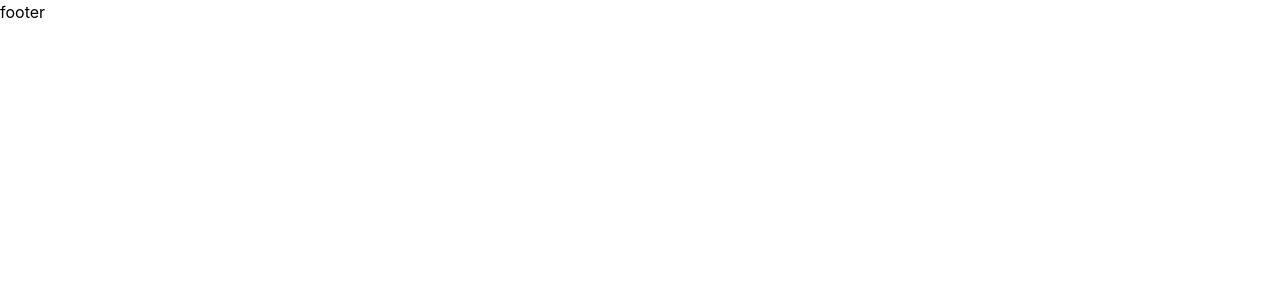
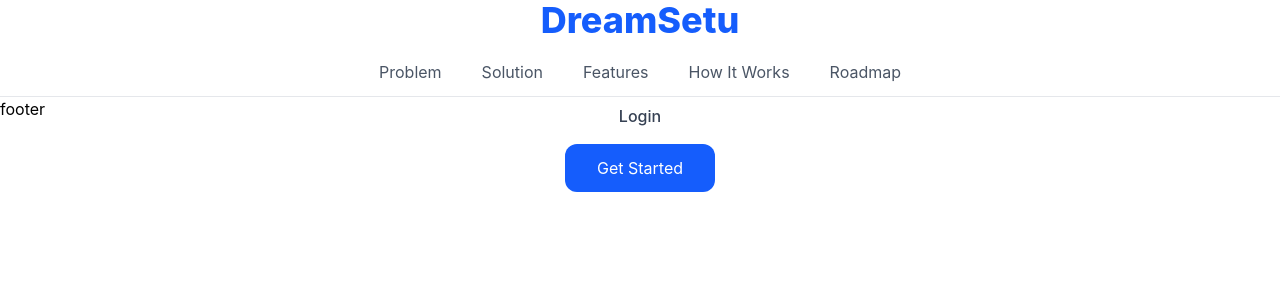
Before and after one commit to vanshi9027/DreamSetu, a React (Vite) app in the folder frontend/: page / in a window 1280 px wide. Shown: the top 300 px of the page. Built offline with nearby package versions, Linux system fonts and the light colour scheme.

Commit message:
Building navbar

```diff
--- a/frontend/src/components/layout/Navbar.tsx
+++ b/frontend/src/components/layout/Navbar.tsx
@@ -1,14 +1,39 @@
 function Navbar(){
     return (
-    <header>
-        <nav>
-        {/* Logo */}
+        <header className="border-b bg-white border-gray-200">
 
-        {/* Navigation */}
+    <nav className="flex-col flex  gap-5 items-center h-24  px-8  mx-auto max-w-7xl">
 
-        {/* Actions */}
-        </nav>
-     </header>
+        <h1 className="font-extrabold text-4xl text-blue-600 cursor-pointer">DreamSetu</h1>
+
+        <ul className="flex gap-10 list-none">
+
+
+
+            <li className="cursor-pointer text-gray-600 hover:text-blue-600 transition-colors">Problem </li>
+
+            <li className="cursor-pointer text-gray-600 hover:text-blue-600 transition-colors">Solution</li>
+
+            <li className="cursor-pointer text-gray-600 hover:text-blue-600 transition-colors">Features</li>
+
+            <li className="cursor-pointer text-gray-600 hover:text-blue-600 transition-colors">How It Works</li>
+
+            <li className="cursor-pointer text-gray-600 hover:text-blue-600 transition-colors">Roadmap</li>
+
+        </ul>
+
+        <div className="flex flex-col items-cnter gap-4">
+
+            <button className="font-medium text-gray-700 hover:text-blue-600">Login</button>
+
+            <button className="bg-blue-600 text-white px-8 py-3 rounded-xl hover:scale-105 transition-colors">Get Started</button>
+
+        </div>
+
+    </nav>
+
+</header>
+
     );
 }
 export default Navbar;
--- a/frontend/src/pages/Landing/LandingPage.tsx
+++ b/frontend/src/pages/Landing/LandingPage.tsx
@@ -4,7 +4,7 @@ import Footer from "../../components/layout/Footer";
 function LandingPage() {
   return (
     <main>
-      <Navbar />
+      <Navbar  />
       <Footer />
     </main>
   );
```
